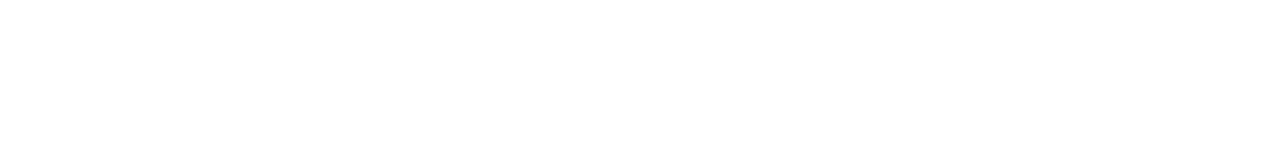
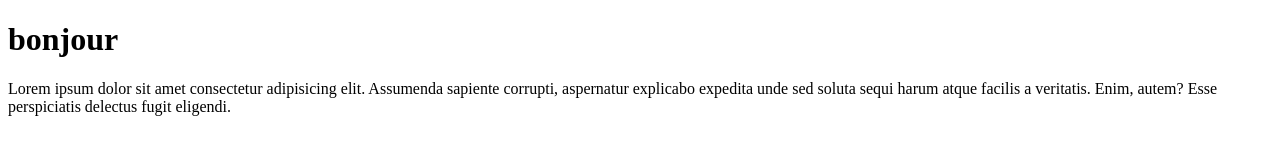
Before and after one commit to NAWELC/testmerge, a plain HTML site: page index.html in a window 1280 px wide. Drawn offline with Linux system fonts and the light colour scheme.

Commit message:
first commit

```diff
--- a/index.html
+++ b/index.html
@@ -7,6 +7,8 @@
     <title>Document</title>
 </head>
 <body>
+    <h1>bonjour</h1>
+    <p>Lorem ipsum dolor sit amet consectetur adipisicing elit. Assumenda sapiente corrupti, aspernatur explicabo expedita unde sed soluta sequi harum atque facilis a veritatis. Enim, autem? Esse perspiciatis delectus fugit eligendi.</p>
 
 </body>
 </html>
```
